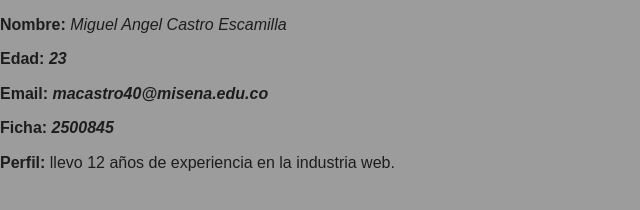
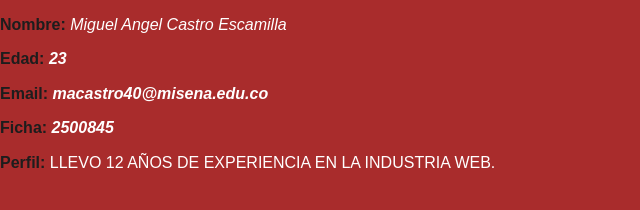
Before and after one commit to MiguelAngelCastroEscamillaINSTRUCTOR/presentacion, a plain HTML site: page index.html in a window 1280 px wide. Shown: the whole page, without its empty margins (0-640 px from the left). Drawn offline with Linux system fonts and the light colour scheme.

Commit message:
Modificacion del css y html

```diff
--- a/index.html
+++ b/index.html
@@ -13,6 +13,6 @@
     <p><b>Edad:<em> 23</em></b></p>
     <p><b>Email:<em> macastro40@misena.edu.co</em></b></p>
     <p><b>Ficha:<em> 2500845</em></b></p>
-    <p><b>Perfil:</b> llevo 12 años de experiencia en la industria web.</p>
+    <p><b>Perfil:</b> LLEVO 12 AÑOS DE EXPERIENCIA EN LA INDUSTRIA WEB.</p>
 </body>
 </html>
--- a/style.css
+++ b/style.css
@@ -1,4 +1,7 @@
 *{
-    background: #9c9c9c;
+    background: #a92c2c;
     color: #1d1d1d;
 }
+em, p{
+    color: #fff;
+}
```
